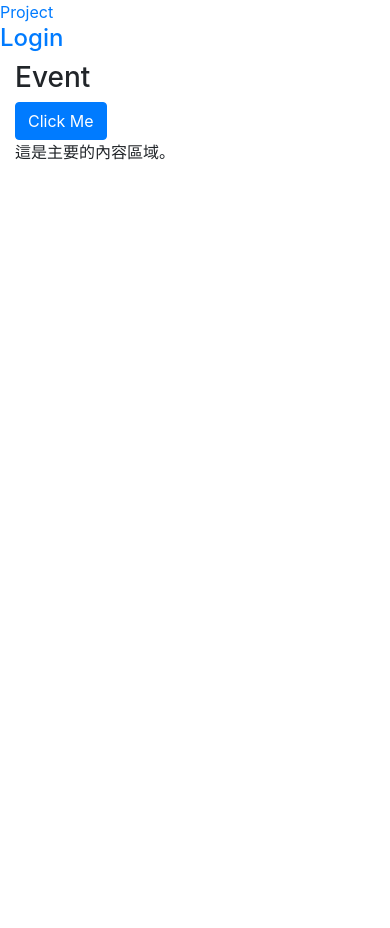
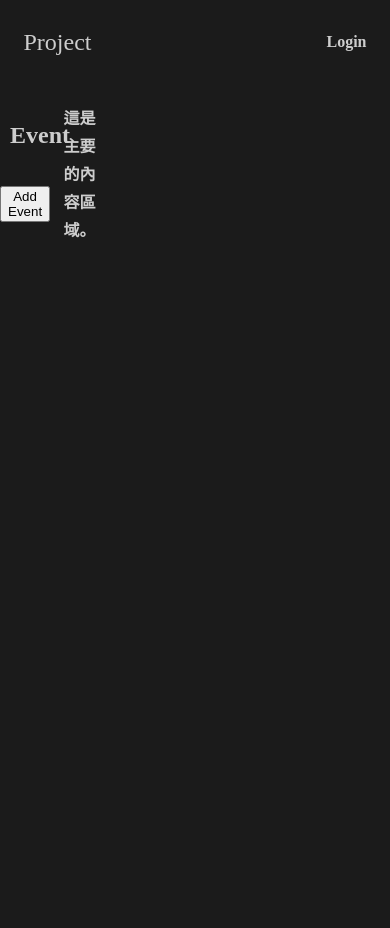
Before and after one commit to morrischen890717/112_Web, a Django app: page / in a window 390 px wide. Before the commit the page ends 160 px from the top, so only its background shows below. Run offline with Django 4.2, Linux system fonts and the light colour scheme; some libraries are stand-ins or nearby versions.

Commit message:
change base.html and add css

```diff
--- a/project/manage_system/views.py
+++ b/project/manage_system/views.py
@@ -2,4 +2,4 @@ from django.shortcuts import render
 
 # Create your views here.
 def homepage(request):
-    return render(request, 'Base.html')
+    return render(request, 'base.html')
--- a/project/project/settings.py
+++ b/project/project/settings.py
@@ -112,7 +112,9 @@ USE_TZ = True
 # https://docs.djangoproject.com/en/4.2/howto/static-files/
 
 STATIC_URL = "static/"
-
+STATICFILES_DIRS = [
+    os.path.join(BASE_DIR, 'static')
+]
 # Default primary key field type
 # https://docs.djangoproject.com/en/4.2/ref/settings/#default-auto-field
 
--- /dev/null
+++ b/project/static/css/base.css
@@ -0,0 +1,82 @@
+html {
+  background-color: #1b1b1b;
+  color: #cdcdcd;
+  line-height: 1.75;
+}
+h2 {
+  padding: 10px;
+}
+a {
+  color: #cdcdcd;
+  padding: 0.25rem;
+  text-decoration: none;
+}
+a:hover {
+  color: aqua;
+}
+.main-content a {
+  color: #cdcdcd;
+  padding: 0.25rem;
+  text-decoration: underline;
+}
+body {
+  height: 90%;
+  margin: 0;
+}
+table {
+  border-collapse: collapse;
+  border: 2px solid rgb(140 140 140);
+  font-size: 1rem;
+  letter-spacing: 1px;
+  background-color: #343434;
+}
+p {
+  margin: 1rem 0 2rem;
+}
+caption {
+  padding: 10px;
+  font-weight: bold;
+}
+th,
+td {
+  border: 1px solid rgb(160 160 160);
+  padding: 0.5rem 0.75rem;
+  text-align: center;
+}
+
+.button-wrap {
+  padding: 0.25rem 0.5rem;
+}
+
+ul {
+  padding: 0px;
+}
+
+.sidebar-container {
+  position: sticky;
+  top: 0px;
+  height: 100vh;
+}
+
+.sidebar-container li {
+  list-style: none;
+  margin-bottom: 0.5rem;
+  width: 100%;
+}
+.article-actions-container {
+  display: flex;
+  background-color: #313131;
+  height: 5%;
+  align-items: center;
+  padding: 0 5%;
+}
+.main-wrapper {
+  display: grid;
+  gap: 3rem;
+  grid-template-columns: minmax(0, 1fr) minmax(0, 2.5fr) minmax(0, 15rem);
+}
+
+.main-content {
+  padding-top: 3rem;
+  padding-bottom: 3rem;
+}
--- /dev/null
+++ b/project/static/css/nav.css
@@ -0,0 +1,13 @@
+.top-navigation {
+  display: flex;
+  flex-direction: row;
+  justify-content: space-between;
+  align-items: center;
+  padding: 10px 5%;
+  height: 4rem;
+}
+.logo {
+  text-decoration: none;
+  font-size: 24px;
+  flex-grow: 1;
+}
--- a/project/templates/Base.html
+++ b/project/templates/Base.html
@@ -1,35 +1,25 @@
-<!DOCTYPE html>
+{% load static %}
 <head>
-    <title>Base</title>
-    <!-- Bootstrap CSS -->
-    <link href="https://stackpath.bootstrapcdn.com/bootstrap/4.5.2/css/bootstrap.min.css" rel="stylesheet">
+    <title>base</title>
+    <link rel="stylesheet" href="{% static "css/base.css" %}" />
+    <link rel="stylesheet" href="{% static "css/nav.css" %}" />
+    <link
+    rel="stylesheet"
+    href="https://fonts.googleapis.com/css2?family=Material+Symbols+Outlined:opsz,wght,FILL,GRAD@20..48,100..700,0..1,-50..200"
+    />
 </head>
 <body>
   <div class="top-navigation">
     <a href="/" class="logo">Project</a>
     <a href="/"><h4>Login</h4></a>
   </div>
-  <div class="container-fluid">
-      <div class="row">
-          <!-- 左邊欄 -->
-          <div class="col-sm-4 col-md-4">
-              <div class="panel panel-default">
-                <div class="panel-heading">
-                  <h3> Event</h3>
-                </div>
-                <div class="panel-body">
-                  <button type="button" class="btn btn-primary">Click Me</button>
-                </div>
-              </div>
-          </div>
-          <!-- 主要內容 -->
-          <div class="col-sm-8 col-md-8">
-              <div class="main-wrapper">
-                {% block main-wrapper %}{% endblock %}
-                  <p>這是主要的內容區域。</p>
-              </div>
-          </div>
-      </div>
+  <div class="main-wrapper">
+    <div class="sidebar-container">
+      <h2> Event </h2>
+      <button type="button" class="btn btn-primary">Add Event</button>
+    </div>
+    {% block main-wrapper %}{% endblock %}
+    <h4> 這是主要的內容區域。 </h4>
   </div>
 </body>
 </html>
```
